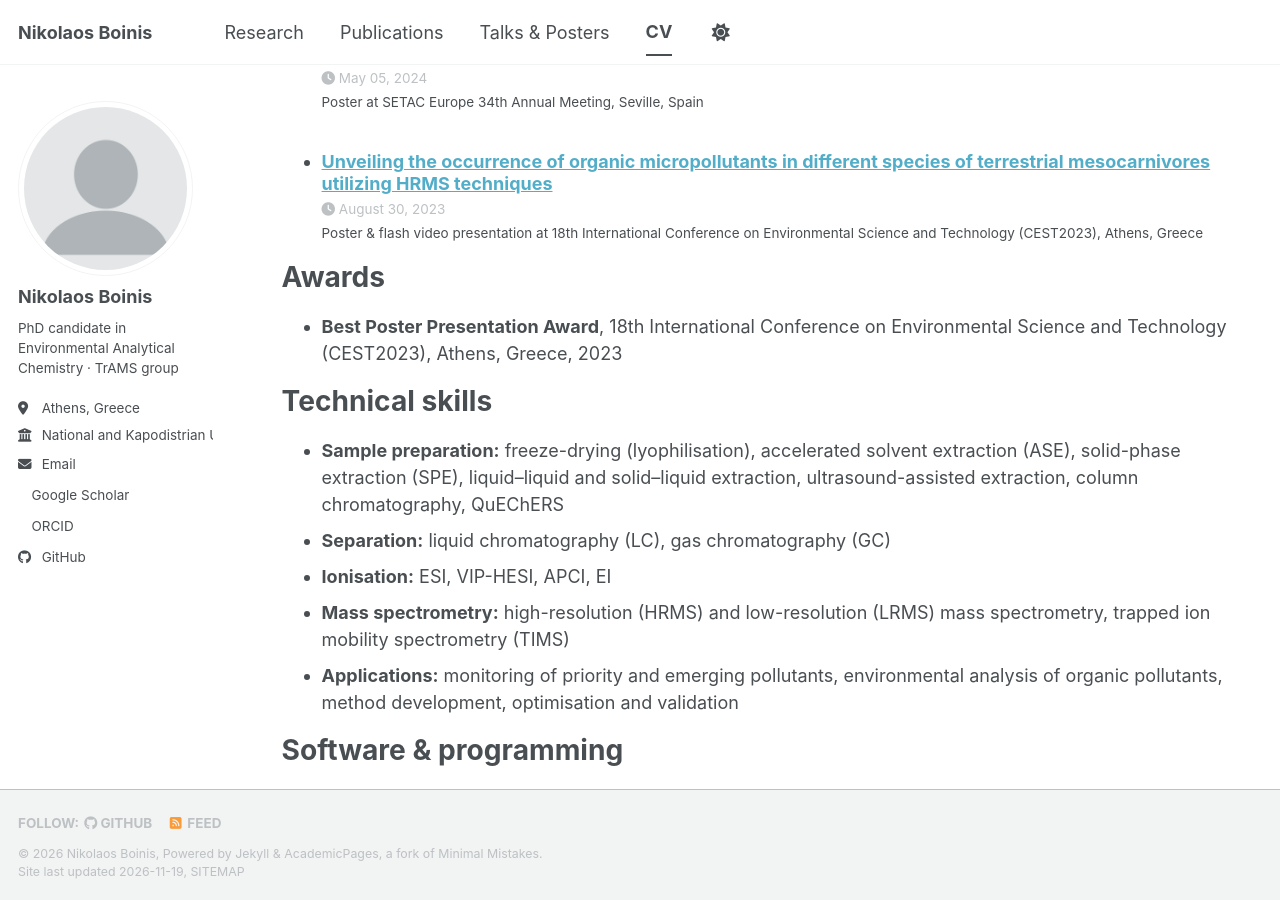
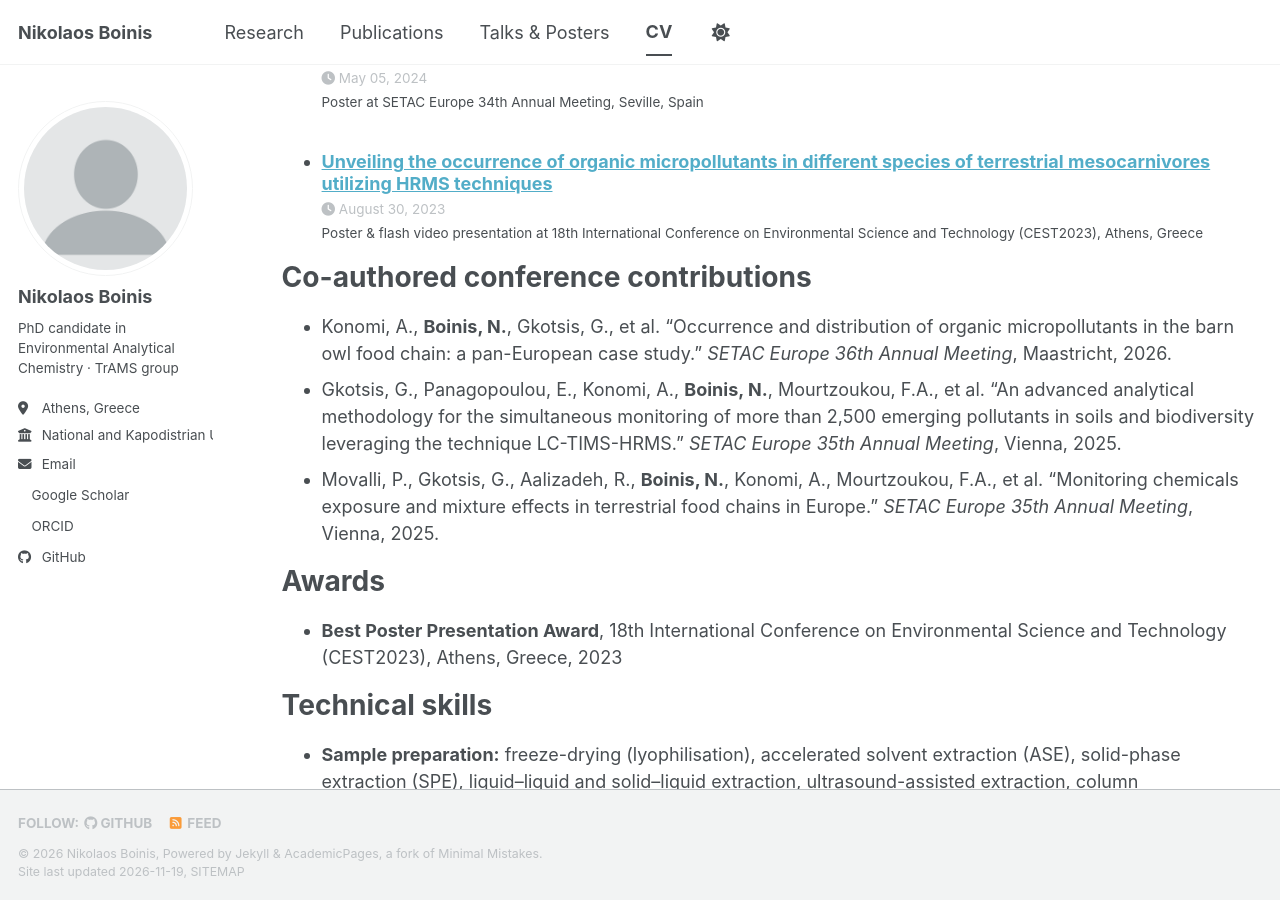
Before and after one commit to nboinis/nboinis.github.io, a Jekyll site: the page built from _pages/cv.md, in a window 1280 px wide and 900 px high, scrolled down 3198 px. Built offline with Jekyll 4.4.1, drawn with Linux system fonts in a browser that asks for light colours; a script bundle is joined from its source files by our own code; a style sheet for code colours, icons or effects is not loaded; some of the changed text lies outside the part shown.

Commit message:
Update cv.md

```diff
--- a/_pages/cv.md
+++ b/_pages/cv.md
@@ -65,6 +65,12 @@ Conference presentations
   <ul>{% for post in site.talks reversed %}
     {% include archive-single-talk-cv.html  %}
   {% endfor %}</ul>
+
+Co-authored conference contributions
+======
+* Konomi, A., **Boinis, N.**, Gkotsis, G., et al. "Occurrence and distribution of organic micropollutants in the barn owl food chain: a pan-European case study." *SETAC Europe 36th Annual Meeting*, Maastricht, 2026.
+* Gkotsis, G., Panagopoulou, E., Konomi, A., **Boinis, N.**, Mourtzoukou, F.A., et al. "An advanced analytical methodology for the simultaneous monitoring of more than 2,500 emerging pollutants in soils and biodiversity leveraging the technique LC-TIMS-HRMS." *SETAC Europe 35th Annual Meeting*, Vienna, 2025.
+* Movalli, P., Gkotsis, G., Aalizadeh, R., **Boinis, N.**, Konomi, A., Mourtzoukou, F.A., et al. "Monitoring chemicals exposure and mixture effects in terrestrial food chains in Europe." *SETAC Europe 35th Annual Meeting*, Vienna, 2025.
 
 Awards
 ======
```
Also changed, not shown: other parts of _pages/cv.md (+1 -1 lines).
